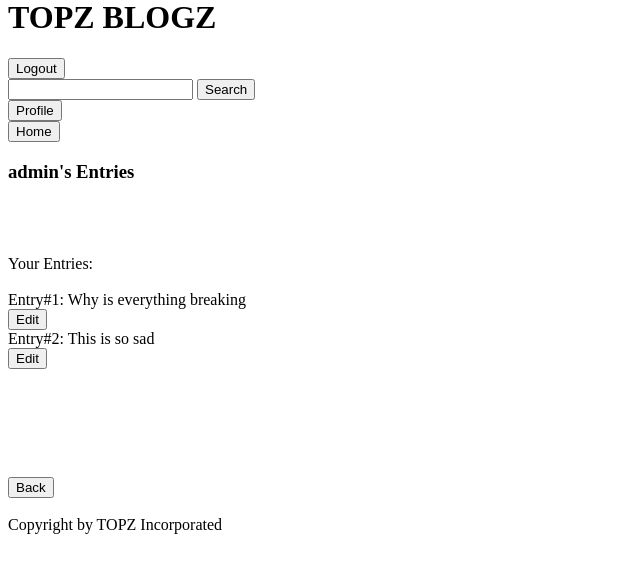
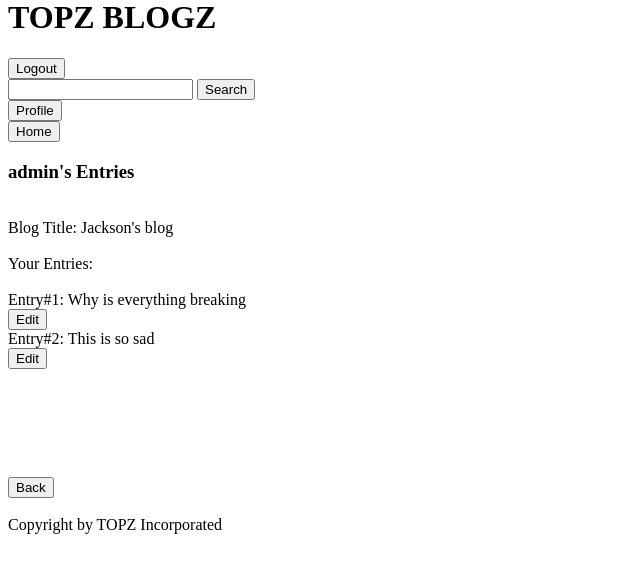
Before and after one commit to jhwu03/softdev-project0, a Flask app: a page that uses templates/blog.html in a window 1280 px wide. Shown: the part 22-595 px from the top of the page, without its empty margins (0-640 px from the left). Run offline with Flask 2, Linux system fonts and the light colour scheme; a user stored in the database is signed in; data comes from the database, SQL or seed files in the repository.

Commit message:
displayed blog name on entries page

```diff
--- a/templates/blog.html
+++ b/templates/blog.html
@@ -9,7 +9,7 @@
     <h3> {{user}}'s Entries </h3>
 
     <br>
-
+    Blog Title: {{myEntries[0][2]}}
     <br>
     <br>
     Your Entries:
--- a/templates/otherBlog.html
+++ b/templates/otherBlog.html
@@ -9,7 +9,7 @@
     <h3> {{user}}'s Entries </h3>
 
     <br>
-
+    Blog Title: {{myEntries[0][2]}}
     <br>
     <br>
     Their Entries:
--- a/utl/readDB.py
+++ b/utl/readDB.py
@@ -106,6 +106,7 @@ def displayOnlyEntries(username, blogid):
             final.append([])
             final[len(final)-1].append(entry[2])
             final[len(final)-1].append(entry[3])
+            final[len(final)-1].append(entry[1])
 
     #==========================================================
     db.commit() #save changes
```
